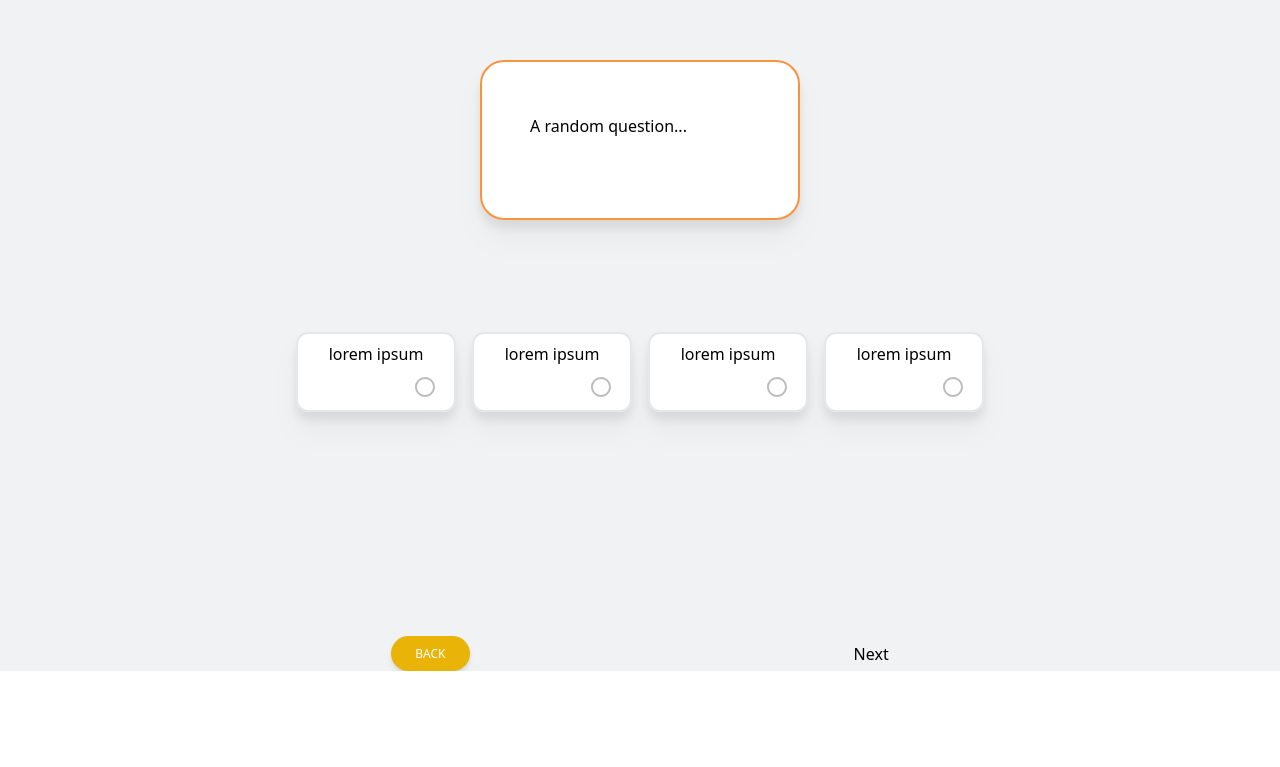
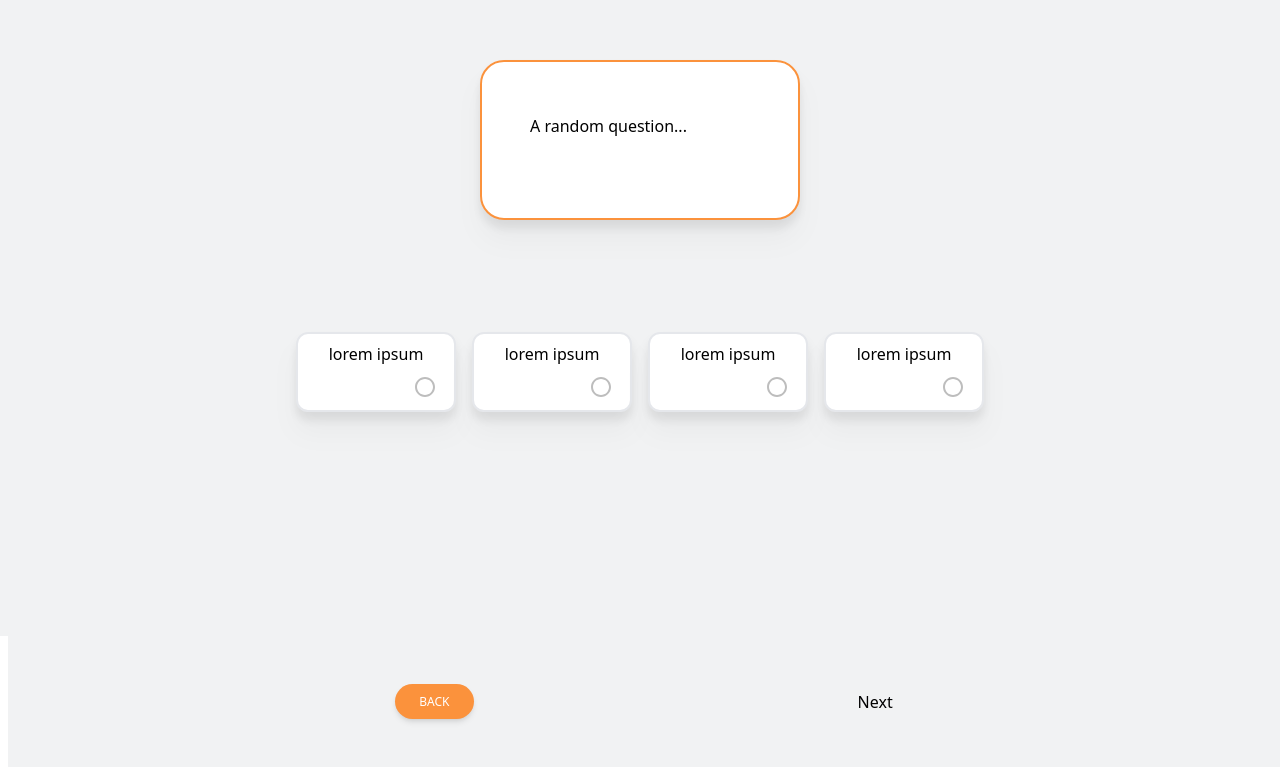
Before and after one commit to akiraah/survey-app, a React (Create React App) app: page /question-one in a window 1280 px wide. Shown: the part 164-931 px from the top of the page. Before the commit the page ends 835 px from the top, so only its background shows below. Built offline with nearby package versions, Linux system fonts and the light colour scheme.

Commit message:
padding to nav bar

```diff
--- a/src/pages/FirstPage.js
+++ b/src/pages/FirstPage.js
@@ -126,10 +126,10 @@ const FirstPage = () => {
           </div>
         </div>
       </section>
-      <div className="flex flex-row justify-center gap-96 bg-[#f1f2f3]">
+      <div className="flex flex-row justify-center gap-96 p-12 bg-[#f1f2f3] ml-2">
           <button
             type="button"
-            className="inline-block px-6 py-2.5 bg-yellow-500 text-white font-medium text-xs leading-tight uppercase rounded-full shadow-md hover:bg-yellow-600 hover:shadow-lg focus:bg-yellow-600 focus:shadow-lg focus:outline-none focus:ring-0 active:bg-yellow-700 active:shadow-lg transition duration-150 ease-in-out"
+            className="inline-block px-6 py-2.5 bg-orange-400 text-white font-medium text-xs leading-tight uppercase rounded-3xl shadow-md hover:bg-yellow-600 hover:shadow-lg focus:bg-yellow-600 focus:shadow-lg focus:outline-none focus:ring-0 active:bg-yellow-700 active:shadow-lg transition duration-150 ease-in-out"
             onClick={() => navigate('/')}
           >
             <span className="btn-title">Back</span>
```
